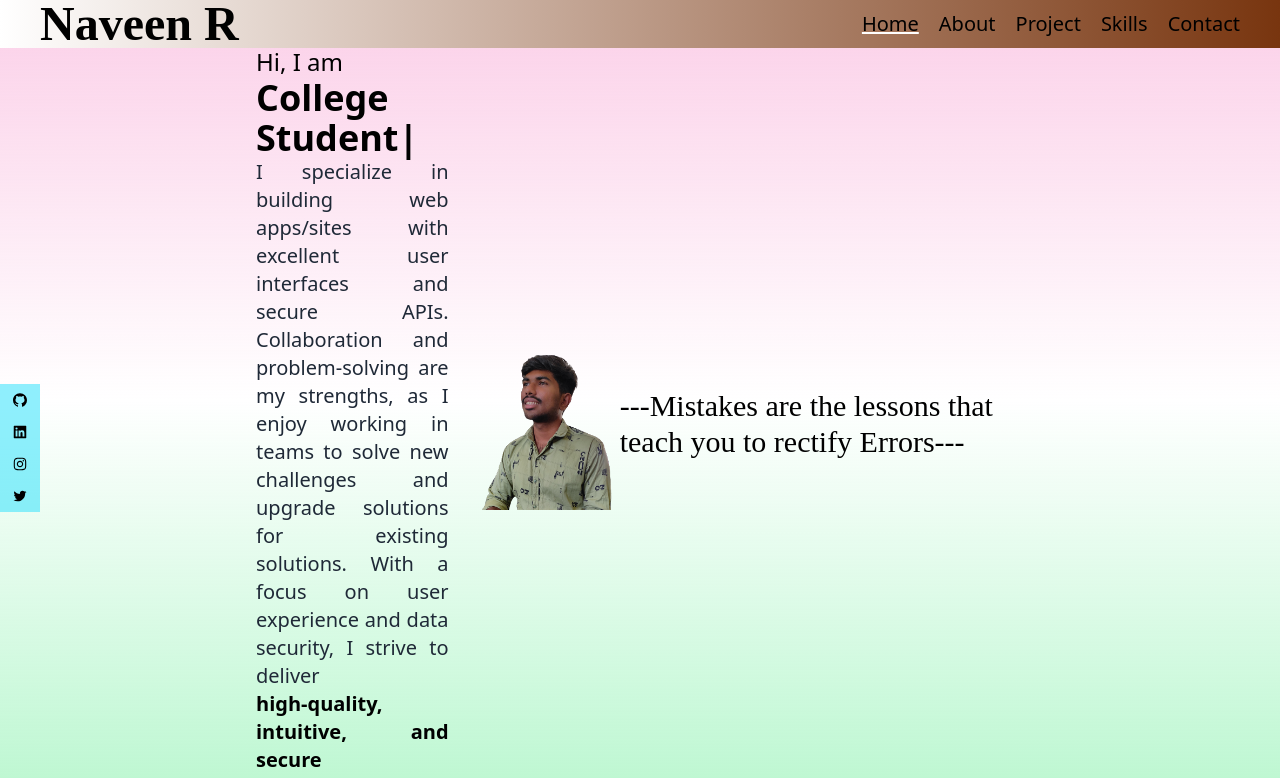
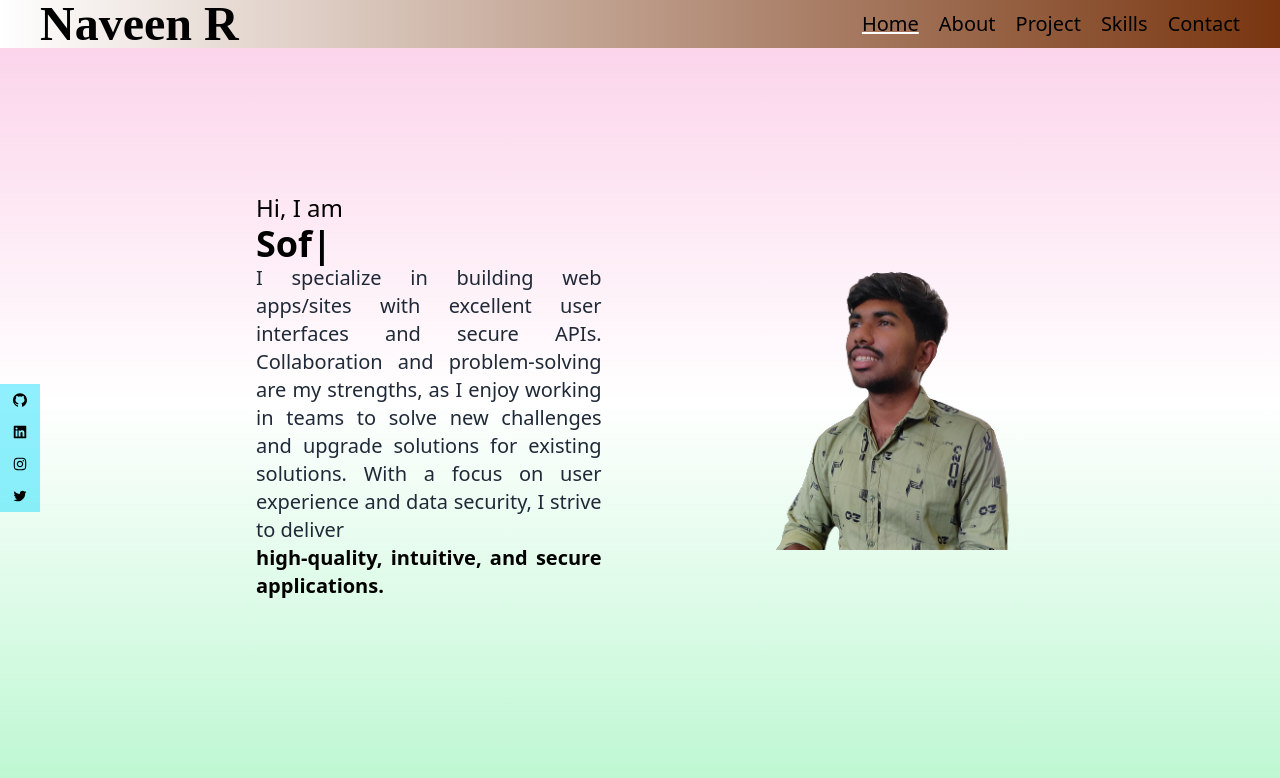
Before and after one commit to naveen-ravi2810/Portfolio, a React (Create React App) app: page / in a window 1280 px wide. Shown: the top 778 px of the page. Built offline with nearby package versions, Linux system fonts and the light colour scheme.

Commit message:
Final Commit after my mistake

```diff
--- a/src/App.js
+++ b/src/App.js
@@ -94,10 +94,12 @@ function App() {
         <div className={`h-1/2 bg-gradient-to-t from-green-200`}>
         </div>
       </div>
-      <div className="relative scrollSnapType-y-mandatory scroll-smooth overflow-y-auto h-[100vh]" style={{scrollbarWidth : "none"}}>
+      <div className="relative" style={{scrollbarWidth : "none"}}>
         <Navbar scroll_content={scroll_content} home={home} about={about} project={project} skills={skills} contact={contact} ActiveSection={activeSection}/>
         <Home homeref={home}/>
+        <h1 className="md:flex hidden justify-center text-3xl font-quotes ">---Mistakes are the lessons that teach you to rectify Errors---</h1>
         <About aboutref={about}/>
+        <h1 className="md:flex hidden justify-center text-3xl font-quotes ">---Target your goals and then work on it---</h1>
         <Project projectref={project}/>
         <Skills skillsref={skills}/>
         <Contact contactref={contact}/>
--- a/src/Component/About.jsx
+++ b/src/Component/About.jsx
@@ -44,7 +44,6 @@ function About({aboutref}) {
           </div>
           </div>
       </div>
-      <h1 className="md:flex hidden justify-center text-3xl font-quotes ">---Target your goals and then work on it---</h1>
     </div>
   )
 }
--- a/src/Component/Home.jsx
+++ b/src/Component/Home.jsx
@@ -4,7 +4,7 @@ import { TypeAnimation } from 'react-type-animation';
 
 function Home({homeref}) {
   return (
-    <div ref={homeref} className='md:py-48 md:pt-36 pt-16 flex justify-between items-center md:px-[20%] px-6 h-[100vh]'>
+    <div ref={homeref} className='md:py-48 md:pt-36 pt-16 flex justify-between items-center md:px-[20%] px-6'>
       <div id="moto" className='md:w-[45%]'>
           <h3 className='text-2xl'>Hi, I am </h3>
           <h1 className='font-bold text-4xl '>
@@ -27,7 +27,6 @@ function Home({homeref}) {
       <div id="picture" className='w-[40%] md:block hidden'>
           <img className='w-full' src={profile} alt="" />
       </div>
-      <h1 className="md:flex hidden justify-center text-3xl font-quotes ">---Mistakes are the lessons that teach you to rectify Errors---</h1>
     </div>
   )
 }
--- a/tailwind.config.js
+++ b/tailwind.config.js
@@ -8,10 +8,7 @@ module.exports = {
       fontFamily:{
         'logo-font' : ['Island Moments', 'cursive'],
         'quotes' : ['Fasthand', 'cursive']
-      },
-      scrollSnapType: {
-        'y-mandatory': 'y mandatory',
-      },
+      }
     },
   },
   plugins: [],
```
